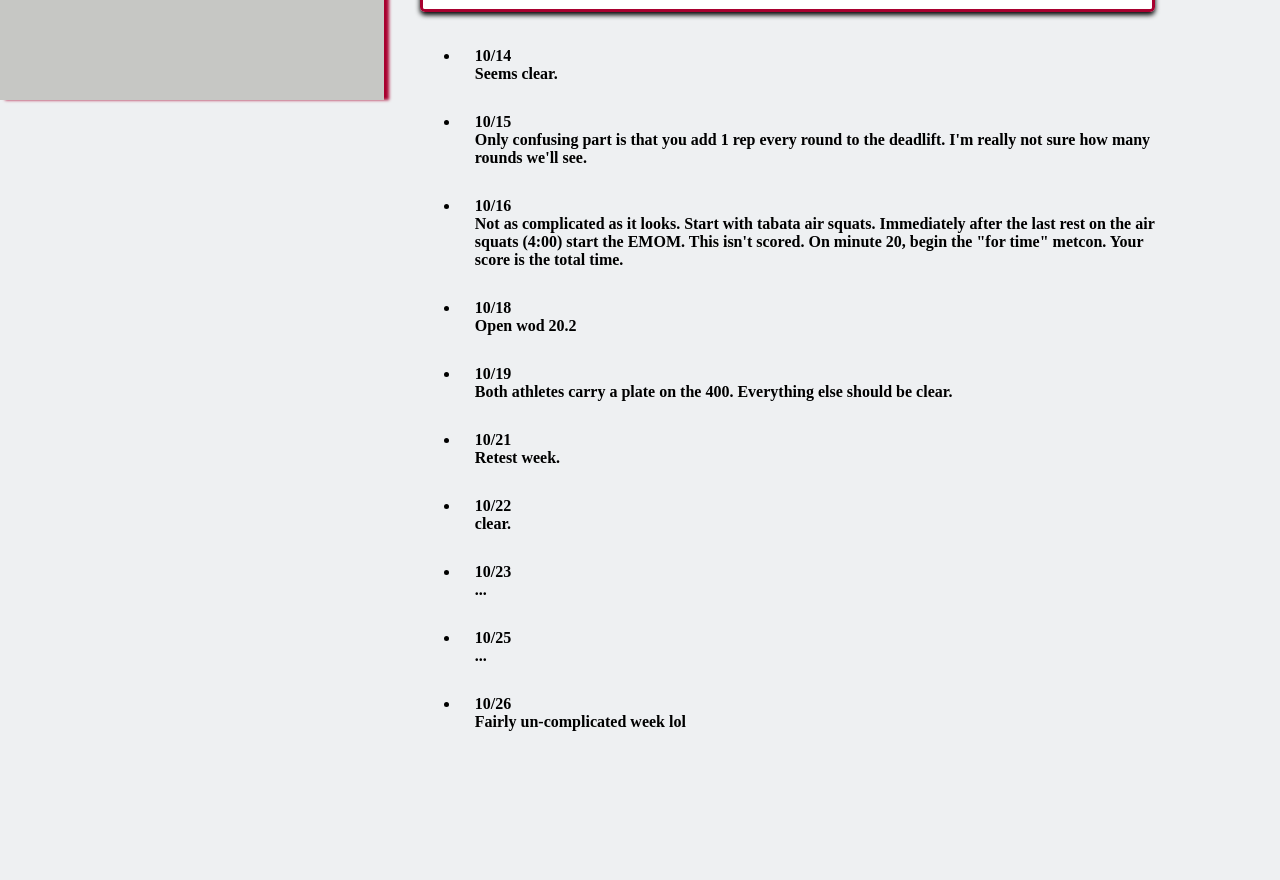
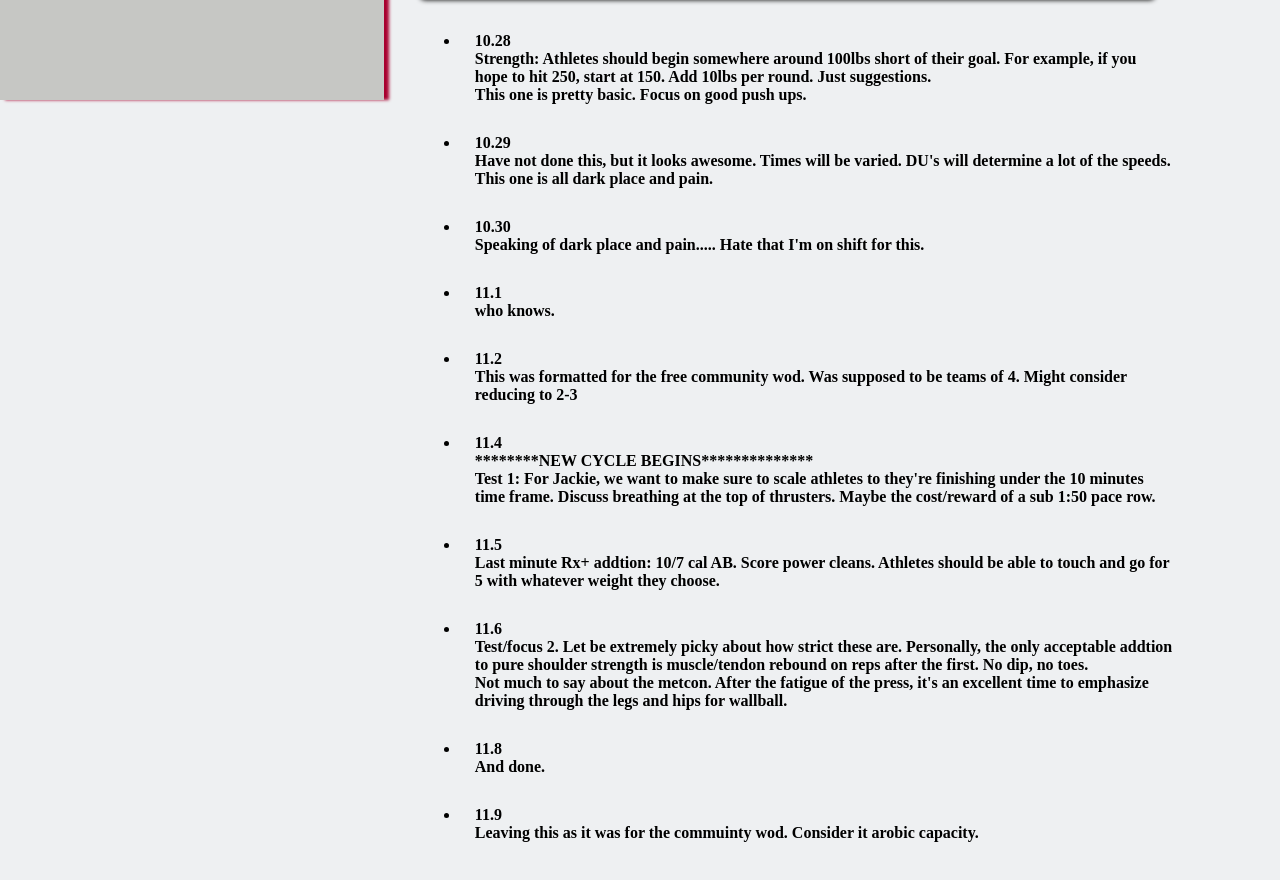
Before and after one commit to Jereme2147/7seals, a plain HTML site: page index.html in a window 1280 px wide. Shown: the part 700-1580 px from the top of the page. Before the commit the page ends 1470 px from the top, so only its background shows below. Drawn offline with nearby package versions, Linux system fonts and the light colour scheme.

Commit message:
weekly updates

```diff
--- a/index.html
+++ b/index.html
@@ -54,18 +54,26 @@
             <div id="workout">
                 <!-- js enters the workout screen shot here -->
                 <ul>
-                    <li>10/14<br>Seems clear.</li>
-                    <li>10/15<br>Only confusing part is that you add 1 rep every round to the deadlift. I'm really not sure how many
-                    rounds we'll see.</li>
-                    <li>10/16<br>Not as complicated as it looks. Start with tabata air squats. Immediately after the last rest on the air squats (4:00) start
-                    the EMOM. This isn't scored. On minute 20, begin the "for time" metcon. Your score is the total time. </li>
-                    <li>10/18<br>Open wod 20.2</li>
-                    <li>10/19<br>Both athletes carry a plate on the 400. Everything else should be clear.</li>
-                    <li>10/21<br>Retest week.</li>
-                    <li>10/22<br>clear.</li>
-                    <li>10/23<br>...</li>
-                    <li>10/25<br>...</li>
-                    <li>10/26<br>Fairly un-complicated week lol</li>
+                    <li>10.28<br>Strength: Athletes should begin somewhere around 100lbs short of their goal.  For example, if you hope to
+                    hit 250, start at 150. Add 10lbs per round.  Just suggestions.<br>
+                    This one is pretty basic. Focus on good push ups.</li>
+                    <li>10.29<br>Have not done this, but it looks awesome.  Times will be varied. DU's will determine a lot of the speeds. This one is
+                    all dark place and pain.</li>
+                    <li>10.30<br>Speaking of dark place and pain..... Hate that I'm on shift for this.</li>
+                    <li>11.1<br>who knows.</li>
+                    <li>11.2<br>This was formatted for the free community wod.  Was supposed to be teams of 4. Might consider reducing to 2-3</li>
+                    <li>11.4<br>********NEW CYCLE BEGINS**************<br>
+                        Test 1: For Jackie, we want to make sure to scale athletes to they're finishing under the 10 minutes time frame. Discuss breathing at
+                    the top of thrusters. Maybe the cost/reward of a sub 1:50 pace row.</li>
+                    <li>11.5<br>Last minute Rx+ addtion: 10/7 cal AB.  Score power cleans.  Athletes should be able to touch and go for 5 with whatever
+                    weight they choose.</li>
+                    <li>11.6<br>Test/focus 2.  Let be extremely picky about how strict these are. Personally, the only acceptable addtion to pure
+                    shoulder strength is muscle/tendon rebound on reps after  the first.  No dip, no toes.<br>
+                    Not much to say about the metcon. After the fatigue of the press, it's an excellent time to emphasize driving through the legs and
+                    hips for wallball.</li>
+                    <li>11.8<br>And done.</li>
+                    <li>11.9<br>Leaving this as it was for the commuinty wod. Consider it arobic capacity. </li>
+
                 </ul>
             </div>
             <!-- <div id="buttonDiv"><button id="aboutToggle">About</button></div> -->
@@ -126,24 +134,19 @@
                 </ul>
             </div>
             <div id="cycleTestsDiv">
-                    <h3>There are three tests for this 3 month cycle.  They will both be tested and retested at the end of
-                        the three months.
+                    <h3>We have two tests/focus this cycle. Jackie and 5 rep strict press.
                     </h3>
                     <ul>
-                      <li>Helen
-                          <li>3 rounds
-                              <ul>
-                                <li>400m run</li>
-                                <li>21 kb swings 53/35</li>
-                                <li>12 pull ups</li>
-                              </ul>
-
-                          </li>
+                      <li>Jackie
+                          <ul>
+                              <li>1000m Row</li>
+                              <li>50 Thrusters 45/35</li>
+                              <li>30 pull ups</li>
+                          </ul>
                       </li>
-                      <li>3 rep touch and go deadlift.</li>
-                      <li>Focus: <ul>
-                        <li>Bar Muscle ups</li>
-                      </ul> </li>
+                      <li>
+                          5 rep strict press max
+                      </li>
                     </ul>
             </div>
             <div id="contactDiv">
@@ -151,7 +154,7 @@
             </div>
         </main>
     <!-- </div> -->
-    <script src="index.js"></script>
+    <script src="indexv1.js"></script>
 </body>
 
 </html>
--- a/index.js
+++ b/index.js
@@ -14,6 +14,7 @@ let wod10 = 'week10.png';
 let wod11 = 'week11.png';
 let wod12 = 'week12.png';
 let wod13 = 'week13.png';
+let wod14 = 'week14.png';
 //divs that get hidden with the exception of the workout div
 let divs = [ '#about', '#basicStructure', '#cycleTestsDiv', '#contactDiv' ]
 
@@ -63,7 +64,7 @@ $(document).ready(function(){
     /// end toggles for Class format;
     //this is the global that updates with the wods\
     $("#workout").prepend(
-        `<img src="${wod12}"><img src="${wod13}"> `
+        `<img src="${wod14}"><img src="${wod1}"> `
     );
     //toggle for the about section
     $("#aboutToggle").click(function(){
--- a/indexv1.js
+++ b/indexv1.js
@@ -14,6 +14,7 @@ let wod10 = 'week10.png';
 let wod11 = 'week11.png';
 let wod12 = 'week12.png';
 let wod13 = 'week13.png';
+let wod14 = 'week14.png';
 //divs that get hidden with the exception of the workout div
 let divs = [ '#about', '#basicStructure', '#cycleTestsDiv', '#contactDiv' ]
 
@@ -63,7 +64,7 @@ $(document).ready(function(){
     /// end toggles for Class format;
     //this is the global that updates with the wods\
     $("#workout").prepend(
-        `<img src="${wod8}"><img src="${wod12}"><img src="${wod13}"> `
+        `<img src="${wod14}"><img src="${wod1}"> `
     );
     //toggle for the about section
     $("#aboutToggle").click(function(){
```
Also changed, not shown: week1.png (added), week12.png (deleted), week13.png (deleted), week14.png (added).
